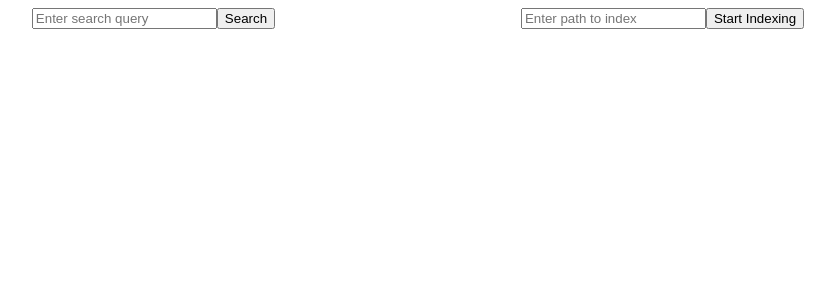
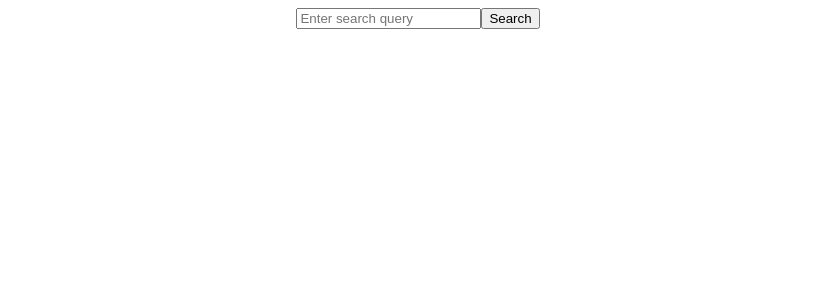
Before and after one commit to TudorPasca/File-Search-Web-App, an Angular app in the folder file-search-web-app/: page / in a window 1280 px wide. Shown: the top 300 px of the page, without its empty margins (222-1057 px from the left). Built offline with nearby package versions, Linux system fonts and the light colour scheme.

Commit message:
Remove Index service from page

```diff
--- a/file-search-web-app/src/app/search/search.component.html
+++ b/file-search-web-app/src/app/search/search.component.html
@@ -2,11 +2,6 @@
     <div class="search-container">
         <input type="text" [(ngModel)]="searchQuery" placeholder="Enter search query" />
         <button (click)="onSearch()">Search</button>
-    </div>
-
-    <div class="index-container">
-        <input type="text" [(ngModel)]="pathToIndex" placeholder="Enter path to index" />
-        <button (click)="onIndexFiles()">Start Indexing</button>
     </div>
 </div>
 
@@ -25,9 +20,9 @@
     </thead>
     <tbody>
         <tr *ngFor="let file of files">
-            <td>{{ file.name }}</td>
+            <td>{{ file.filename }}</td>
             <td>{{ file.path }}</td>
-            <td>{{ file.content.length > 30 ? (file.content | slice:0:30) + '...' : file.content }}</td>
+            <td>{{ file.contents.length > 30 ? (file.contents | slice:0:30) + '...' : file.contents }}</td>
             <td>{{ file.is_folder ? 'Yes' : 'No' }}</td>
         </tr>
     </tbody>
--- a/file-search-web-app/src/app/search/search.component.ts
+++ b/file-search-web-app/src/app/search/search.component.ts
@@ -16,7 +16,7 @@ export class SearchComponent {
   files: FileDTO[] = [];
   userMessage: string = '';
 
-  constructor(private searchService: SearchService, private indexService: IndexService) { }
+  constructor(private searchService: SearchService) { }
 
   onSearch(): void {
     if (!this.searchQuery.trim()) {
@@ -42,20 +42,4 @@ export class SearchComponent {
     this.userMessage = 'An error occurred during ' + operation;
     console.error('Search error:', error);
   }
-
-  onIndexFiles(): void {
-    if (!this.pathToIndex) {
-      this.userMessage = "Please provide a valid path.";
-      return;
-    }
-
-    this.indexService.indexFiles(this.pathToIndex).subscribe({
-      next: this.handleIndexResponse.bind(this),
-      error: this.handleError.bind(this, "INDEX"),
-    });
-  }
-
-  private handleIndexResponse() {
-    this.userMessage = 'Indexing Request Complete';
-  }
 }
```
